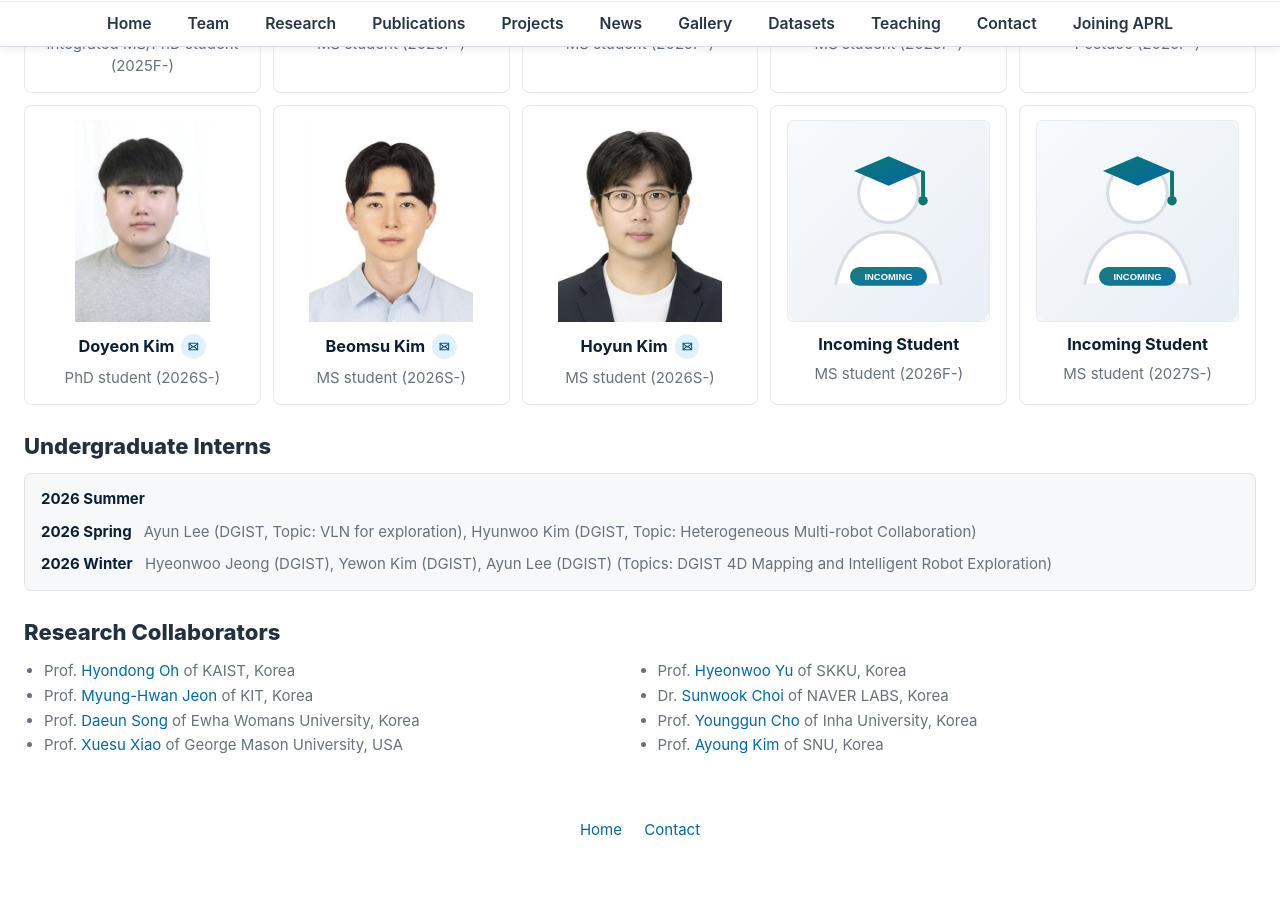
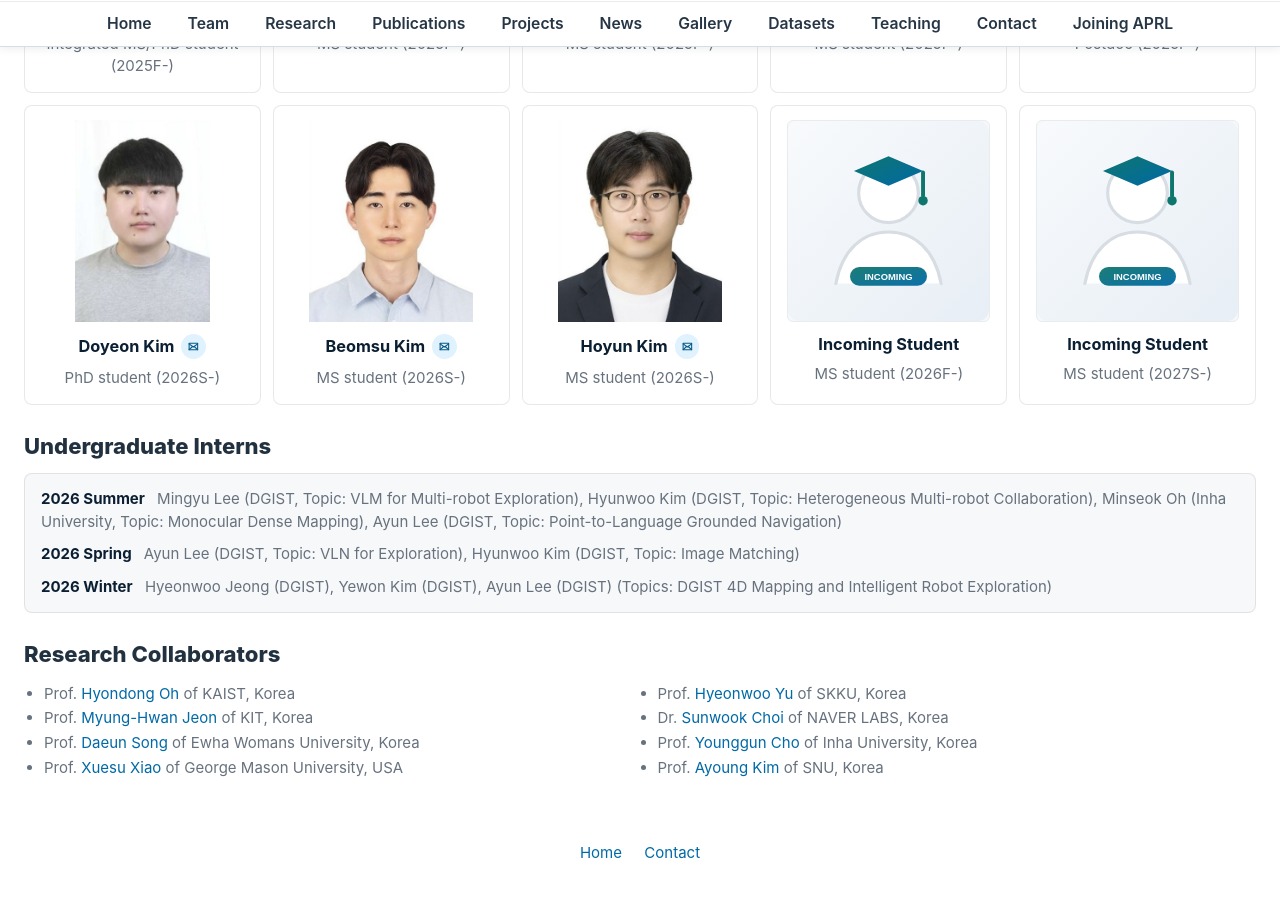
Before and after one commit to team-aprl/team-aprl.github.io, a Jekyll site: the page built from team.html, in a window 1280 px wide and 900 px high, scrolled down 1291 px. Built offline with Jekyll 4.4.1, drawn with Linux system fonts in a browser that asks for light colours; before the commit the page ends 2168 px from its top, so only the background shows below that.

Commit message:
Update undergraduate intern topics

```diff
--- a/team.html
+++ b/team.html
@@ -145,8 +145,8 @@ lang: "en"
 
         <h2>Undergraduate Interns</h2>
         <div class="team-simple-list">
-          <p><b>2026 Summer</b></p>
-          <p><b>2026 Spring</b> Ayun Lee (DGIST, Topic: VLN for exploration), Hyunwoo Kim (DGIST, Topic: Heterogeneous Multi-robot Collaboration)</p>
+          <p><b>2026 Summer</b> Mingyu Lee (DGIST, Topic: VLM for Multi-robot Exploration), Hyunwoo Kim (DGIST, Topic: Heterogeneous Multi-robot Collaboration), Minseok Oh (Inha University, Topic: Monocular Dense Mapping), Ayun Lee (DGIST, Topic: Point-to-Language Grounded Navigation)</p>
+          <p><b>2026 Spring</b> Ayun Lee (DGIST, Topic: VLN for Exploration), Hyunwoo Kim (DGIST, Topic: Image Matching)</p>
           <p><b>2026 Winter</b> Hyeonwoo Jeong (DGIST), Yewon Kim (DGIST), Ayun Lee (DGIST) (Topics: DGIST 4D Mapping and Intelligent Robot Exploration)</p>
         </div>
 
```
